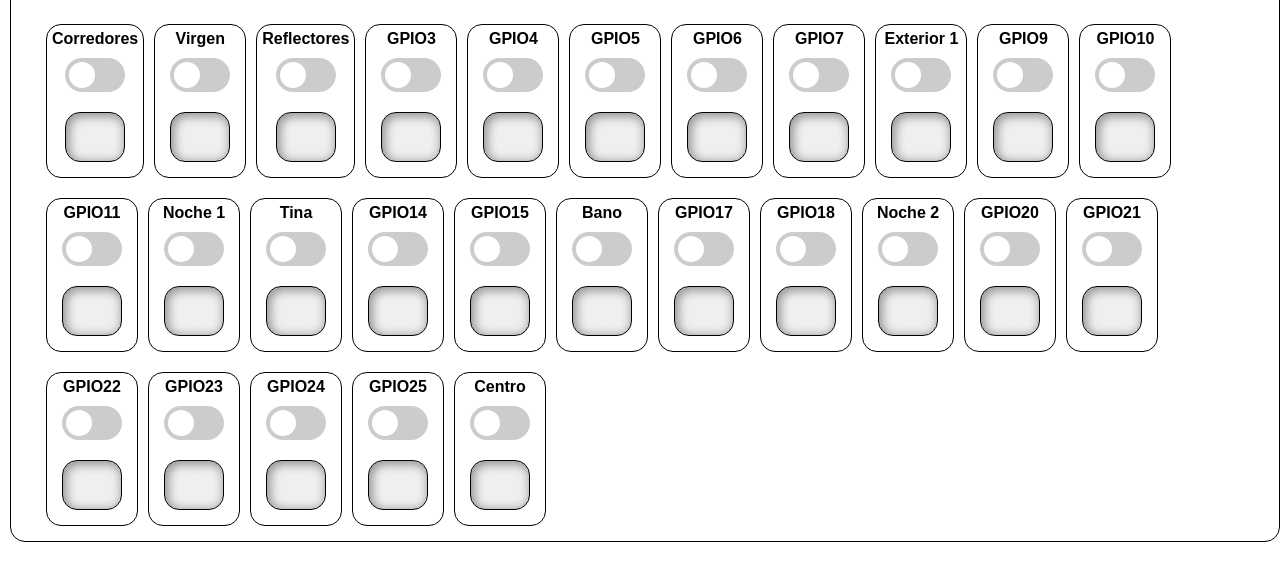
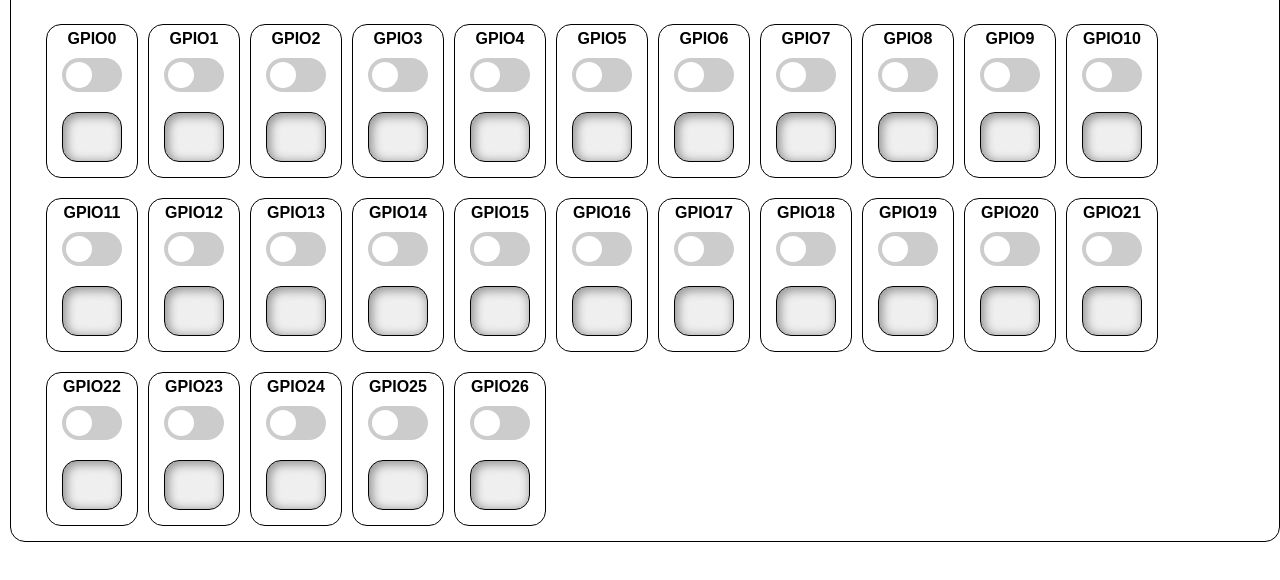
Before and after one commit to Alejandros10/Alice_home_controller, a website: page public/admin.html in a window 1280 px wide. Shown: the part 120-700 px from the top of the page. Drawn offline with nearby package versions, Linux system fonts and the light colour scheme; no server answers.

Commit message:
ALICE - Change names buttons

```diff
--- a/public/admin.html
+++ b/public/admin.html
@@ -25,7 +25,7 @@
             <h1 class="TextCenter">ALICE - Admin</h1>
 
             <div class="GpioContainer">
-                <strong>Corredores</strong>
+                <strong>GPIO0</strong>
                 <br />
                 <label class="switch">
                     <input type="checkbox" id="GPIO0" disabled />
@@ -37,7 +37,7 @@
             </div>
 
             <div class="GpioContainer">
-                <strong>Virgen</strong>
+                <strong>GPIO1</strong>
                 <br />
                 <label class="switch">
                     <input type="checkbox" id="GPIO1" disabled />
@@ -49,7 +49,7 @@
             </div>
 
             <div class="GpioContainer">
-                <strong>Reflectores</strong>
+                <strong>GPIO2</strong>
                 <br />
                 <label class="switch">
                     <input type="checkbox" id="GPIO2" disabled />
@@ -121,7 +121,7 @@
             </div>
 
             <div class="GpioContainer">
-                <strong>Exterior 1</strong>
+                <strong>GPIO8</strong>
                 <br />
                 <label class="switch">
                     <input type="checkbox" id="GPIO8" disabled />
@@ -169,7 +169,7 @@
             </div>
 
             <div class="GpioContainer">
-                <strong>Noche 1</strong>
+                <strong>GPIO12</strong>
                 <br />
                 <label class="switch">
                     <input type="checkbox" id="GPIO12" disabled />
@@ -181,7 +181,7 @@
             </div>
 
             <div class="GpioContainer">
-                <strong>Tina</strong>
+                <strong>GPIO13</strong>
                 <br />
                 <label class="switch">
                     <input type="checkbox" id="GPIO13" disabled />
@@ -217,7 +217,7 @@
             </div>
 
             <div class="GpioContainer">
-                <strong>Bano</strong>
+                <strong>GPIO16</strong>
                 <br />
                 <label class="switch">
                     <input type="checkbox" id="GPIO16" disabled />
@@ -253,7 +253,7 @@
             </div>
 
             <div class="GpioContainer">
-                <strong>Noche 2</strong>
+                <strong>GPIO19</strong>
                 <br />
                 <label class="switch">
                     <input type="checkbox" id="GPIO19" disabled />
@@ -337,7 +337,7 @@
             </div>
 
             <div class="GpioContainer">
-                <strong>Centro</strong>
+                <strong>GPIO26</strong>
                 <br />
                 <label class="switch">
                     <input type="checkbox" id="GPIO26" disabled />
```
Also changed, not shown: public/hab3.html (+2 -2 lines), public/index.html (+1 -1 lines).
